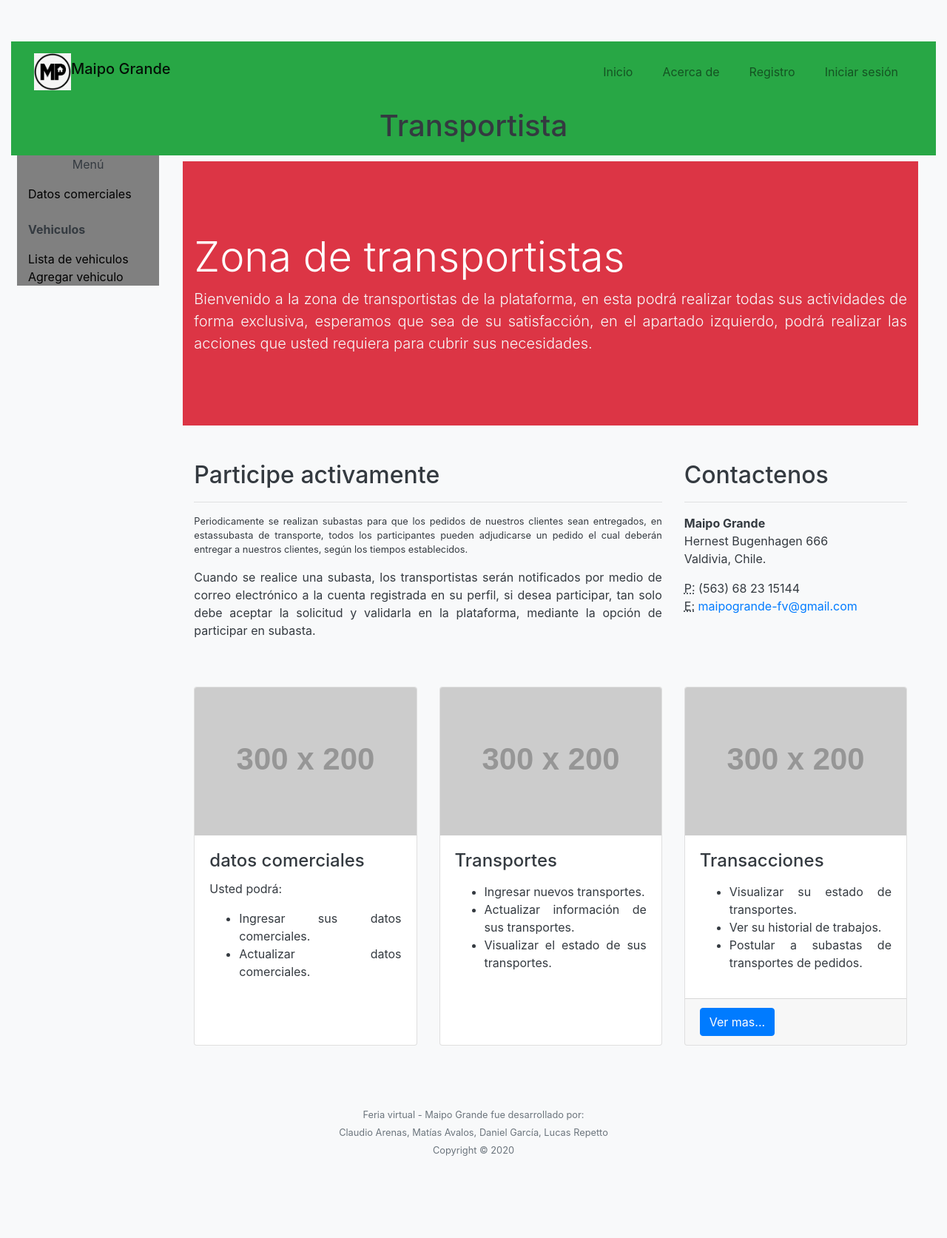
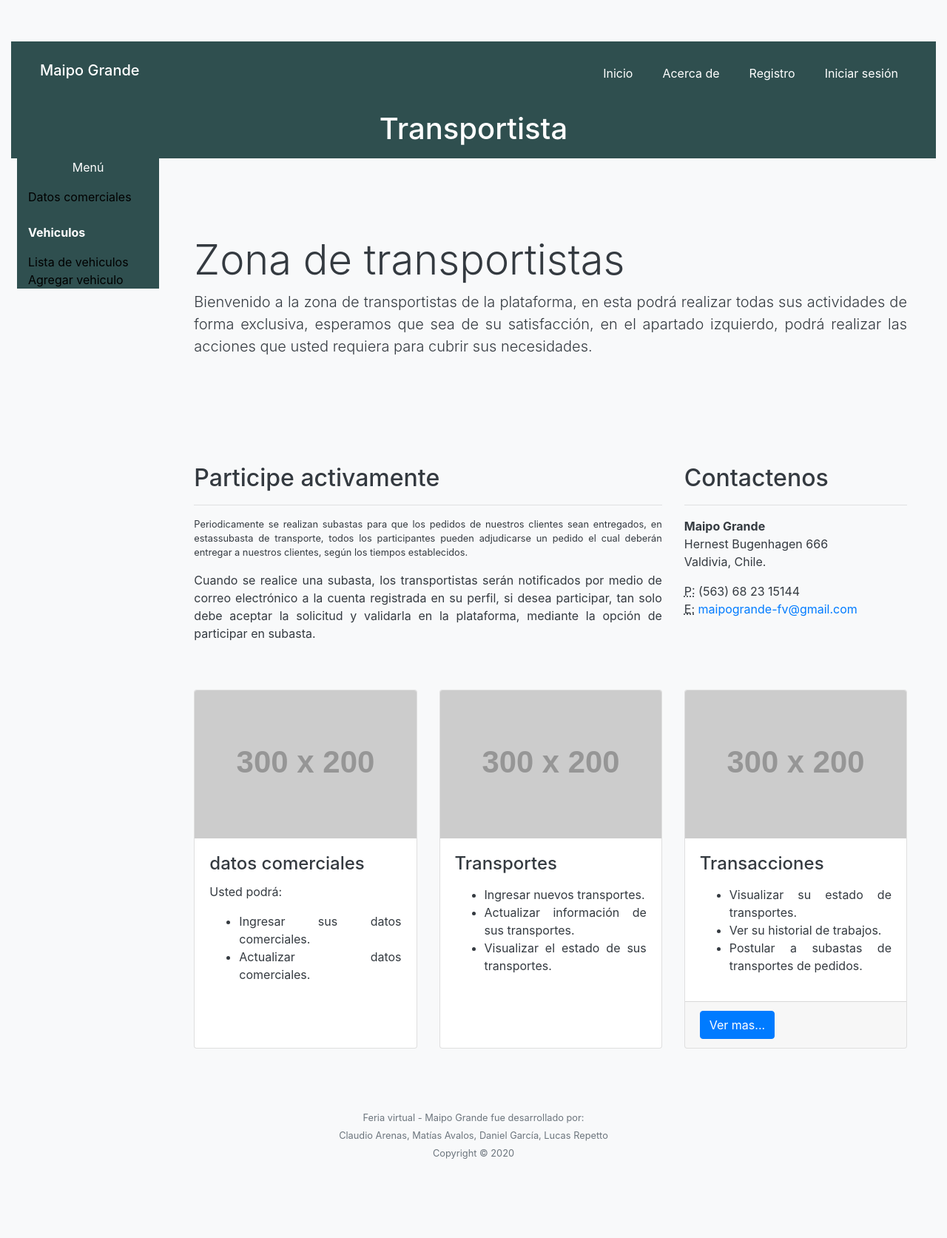
Before and after one commit to stngarcia8/feriavirtual.web, a Django app: page /transportista/home/ in a window 1280 px wide. Shown: the whole page at 74% size. Before the commit the page ends 1562 px from the top, so only its background shows below. Run offline with Django 3.2, Linux system fonts and the light colour scheme; grey boxes labelled with a size stand in for pictures from a placeholder-image service; some libraries are stand-ins or nearby versions.

Commit message:
home design

```diff
--- a/maipogrande/core/templates/core/base.html
+++ b/maipogrande/core/templates/core/base.html
@@ -22,10 +22,10 @@
 
   <body class="container-fluid text-dark bg-light text-justify">
     <!-- Navigation-->
-    <nav class="navbar navbar-expand-sm p-3 navbar-light bg-success">
+    <nav class="navbar navbar-expand-sm p-3 navbar-light" style="background-color: darkslategray;">
       <div class="container-fluid">
-        <img src="{% static 'core/img/maipogrande.png' %}" alt="Maipo Grande - Feria virtual" style="width: 50px; height:50px;">
-        <h1 class="navbar-brand js-scroll-trigger"> Maipo Grande</h1>
+        <!-- <img src="{% static 'core/img/maipogrande.png' %}" alt="Maipo Grande - Feria virtual" style="width: 50px; height:50px;"> -->
+        <h1 class="navbar-brand js-scroll-trigger p-2" style="color: white;"> Maipo Grande</h1>
         <button class="navbar-toggler navbar-toggler-right text-uppercase font-weight-bold bg-primary text-white rounded" type="button" data-toggle="collapse" data-target="#navbarResponsive" aria-controls="navbarResponsive" aria-expanded="false" aria-label="Toggle navigation">
           Menu
           <i class="fas fa-bars"></i>
@@ -35,36 +35,36 @@
             {% if not request.user.is_authenticated %}
               <li class="nav-item mx-0 mx-lg-1 {% if request.path == '/' %}active{% endif %}">
                 <a class="nav-link py-0 px-1 px-lg-3 rounded js-scroll-trigger"
-                  href="{% url 'home' %}">Inicio</a>
+                  href="{% url 'home' %}" style="color: white;">Inicio</a>
                 </li>
             {% else %}
               <li class="nav-item mx-0 mx-lg-1 {% if request.path == '/' %}active{% endif %}">
                 <a class="nav-link py-0 px-2 px-lg-3 rounded js-scroll-trigger"
-                  href="{% url 'dinamicHome' %}">Inicio</a>
+                  href="{% url 'dinamicHome' %}" style="color: white;">Inicio</a>
                 </li>
             {% endif %}
             <li class="nav-item mx-0 mx-lg-1 {% if request.path == '/about/' %}active{% endif %}">
               <a class="nav-link py-0 px-2 px-lg-3 rounded js-scroll-trigger"
-                href="{% url 'about' %}">Acerca de</a>
+                href="{% url 'about' %}" style="color: white;">Acerca de</a>
             </li>
             {% if not request.user.is_authenticated %}
             <li class="nav-item mx-0 mx-lg-1 {% if request.path == '/contact/' %}active{% endif %}">
                 <a class="nav-link py-0 px-2 px-lg-3 rounded js-scroll-trigger"
-                  href="{% url 'contact' %}">Registro</a>
+                  href="{% url 'contact' %}" style="color: white;">Registro</a>
               </li>
               <li class="nav-item mx-0 mx-lg-1">
                 <a class="nav-link py-0 px-2 px-lg-3 rounded js-scroll-trigger"
-                  href="{% url 'login' %}">Iniciar sesión</a>
+                  href="{% url 'login' %}" style="color: white;">Iniciar sesión</a>
               </li>
             {% else %}
               <li class="nav-item mx-0 mx-lg-1">
                 <a class="nav-link py-0 px-2 px-lg-3 rounded js-scroll-trigger"
-                  href="{% url 'logout' %}">Cerrar sesión</a>
+                  href="{% url 'logout' %}" style="color: white;">Cerrar sesión</a>
               </li>
               <li class="nav-item mx-0 mx-lg-1">
-                <p class="nav-link py-0 px-2 px-lg-3 rounded js-scroll-trigger small">
+                <a class="nav-link py-0 px-2 px-lg-3 rounded js-scroll-trigger small" style="color: white;">
                   {{ request.user.first_name }}
-              </p>
+              </a>
               </li>
             {% endif %}
           </ul>
@@ -72,8 +72,8 @@
       </div>
     </nav>
 
-    <header class="text-center text-black bg-success p-2">
-      <h1>
+    <header class="text-center text-black p-2" style="background-color: darkslategray;">
+      <h1 style="color: white;">
         {% block titulo %}
         {% endblock %}
       </h1>
@@ -85,9 +85,9 @@
         <div class="row row-4 p-0">
 
           <!-- menu lateral -->
-          <div class="col col-sm-2 py-0 px-2 text-left">
-            <div class="lateral container-fluid">
-			      <p class="text-center">Menú</p>
+          <div class="col col-sm-2 py-0 px-2 text-left" style="color: white;">
+            <div class="lateral container-fluid" style="background-color: darkslategray;">
+			      <p class="text-center" style="color: white;">Menú</p>
 			      <div class="line"></div>
 			      {% block menu %}
             {% endblock %}
@@ -95,7 +95,7 @@
 		      </div>
 
           <!-- contenido -->
-          <div class="col col-sm-10 py-2 px-4">
+          <div class="col col-sm-10 py-2 px-4" >
             {% block contenido %}
             {% endblock %}
           </div>
@@ -104,19 +104,18 @@
     </main>
 
     <!-- Copyright Section-->
-    <div class="copyright py-4 text-center text-muted bg-light" style="background-color: silver;">
+    <div class="copyright py-4 text-center text-muted bg-light">
       <div class="divider-custom">
         <div class="divider-custom-line"></div>
         <div class="divider-custom-line"></div>
     </div>
     <div class="container">
       <small>
-        Feria virtual - Maipo Grande fue desarrollado por:<br>
+         Feria virtual - Maipo Grande fue desarrollado por:<br>
          Claudio Arenas, Matías Avalos, Daniel García, Lucas Repetto<br>
          Copyright © 2020
     </small>
   </div>
-
 
     <!-- carga de script -->
     <script type="text/javascript" src="{% static 'core/vendor/jquery/jquery.min.js' %}"></script>
--- a/maipogrande/core/views.py
+++ b/maipogrande/core/views.py
@@ -6,6 +6,7 @@ from django.contrib.auth.decorators import login_required
 from django.views.defaults import page_not_found
 from django.urls import reverse
 from django.core.mail import EmailMessage
+from .forms import ContactForm
 
 
 class Home(TemplateView):
--- a/maipogrande/transportista/templates/transportista/home-transportista.html
+++ b/maipogrande/transportista/templates/transportista/home-transportista.html
@@ -15,12 +15,12 @@
 {% block contenido %}
 
   <!-- Header -->
-  <header class="bg-danger py-5 mb-5">
+  <header class="bg-light py-5 mb-5">
     <div class="container-fluid h-100">
       <div class="row h-100 align-items-center">
         <div class="col-lg-12">
-          <h1 class="display-4 text-white mt-5 mb-2">Zona de transportistas</h1>
-          <p class="lead mb-5 text-light">
+          <h1 class="display-4 text-black mt-5 mb-2">Zona de transportistas</h1>
+          <p class="lead mb-5 text-black">
             Bienvenido a la zona de transportistas de la plataforma,
             en esta podrá realizar todas sus actividades
             de forma exclusiva, esperamos que sea de su satisfacción, en el
```
Also changed, not shown: maipogrande/core/templates/core/base-inicial.html (+16 -18 lines), maipogrande/maipogrande.db.
